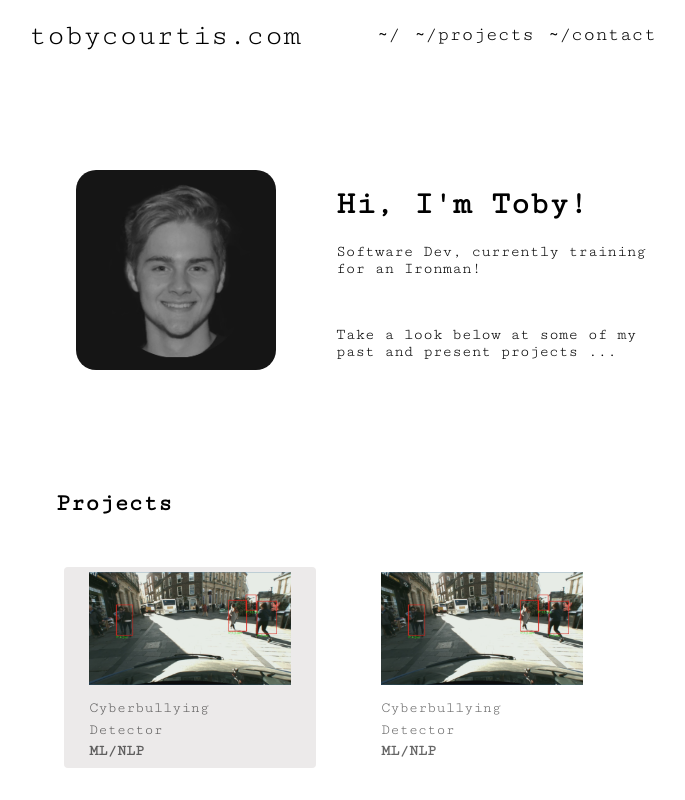
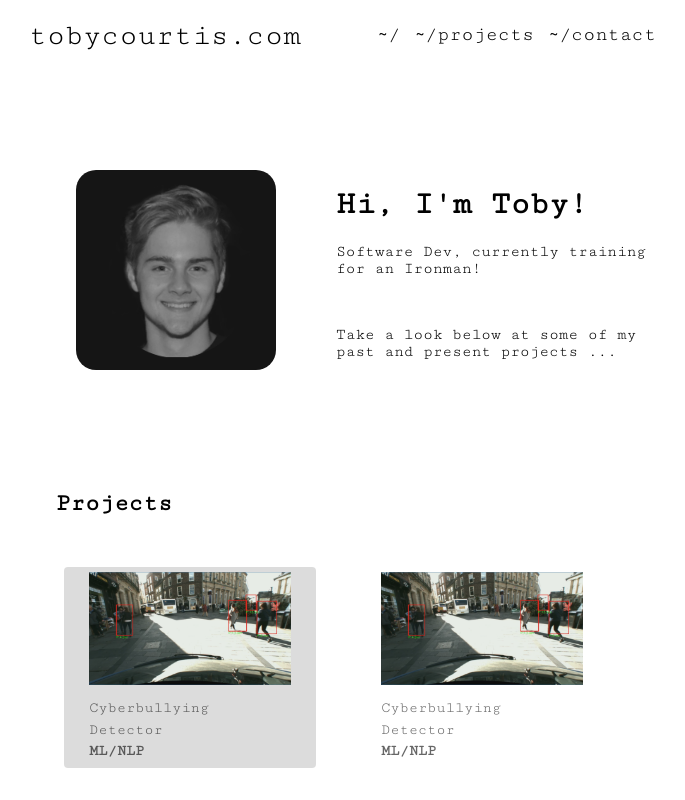
Before and after one commit to TobyCourtis/tobycourtis.com, a React (Create React App) app: page / in a window 1280 px wide. In both pictures the pointer is over the element 494 px from the left and 667 px from the top of the page. Shown: the top 800 px of the page, without its empty margins (304-989 px from the left). Built offline with nearby package versions, Linux system fonts and the light colour scheme.

Commit message:
💄Alter project background colour

```diff
--- a/src/Projects/Projects.css
+++ b/src/Projects/Projects.css
@@ -76,5 +76,5 @@
 }
 
 .item:hover {
-    background-color: rgba(229, 226, 226, 0.73);
+    background-color: rgba(154, 154, 154, 0.34);
 }
```
